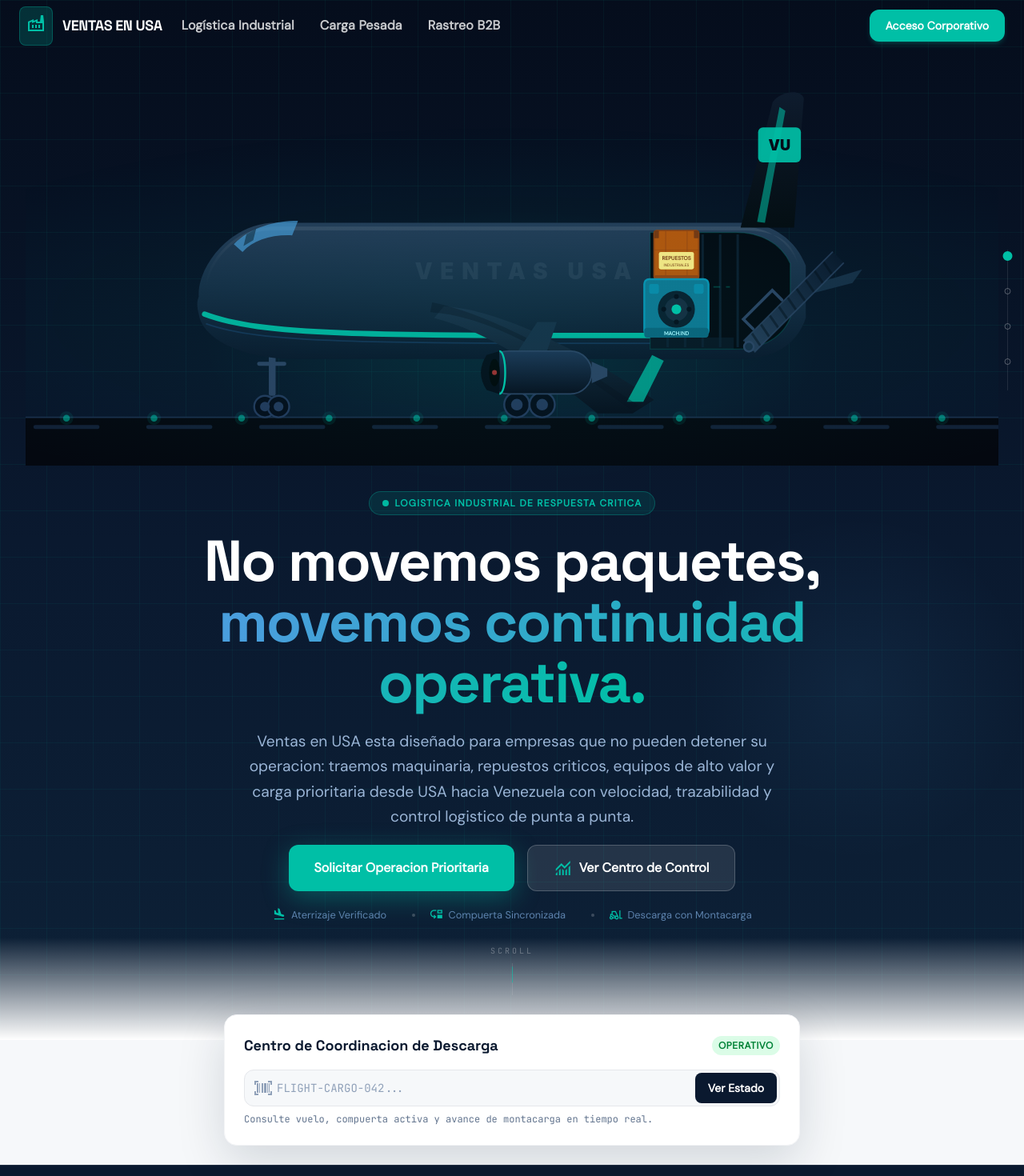
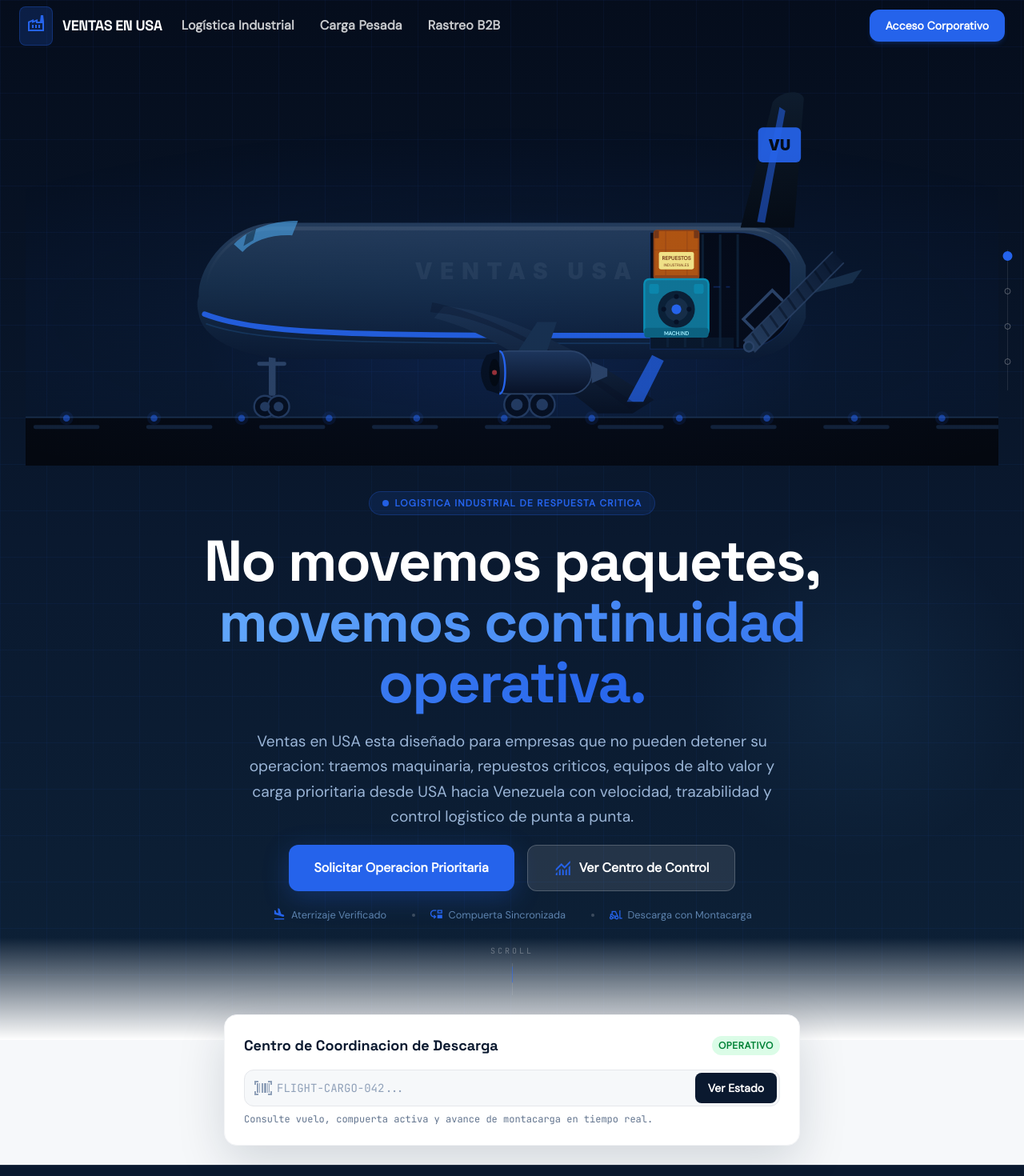
Before and after one commit to raor00/VentasUSA, a Next.js app: page / in a window 1280 px wide. Shown: the top 1470 px of the page at 80% size. Built offline with nearby package versions, Linux system fonts and the light colour scheme.

Commit message:
New color

```diff
--- a/src/app/globals.css
+++ b/src/app/globals.css
@@ -4,8 +4,8 @@
   /* Colors - Industrial Theme */
   --color-primary: #0A192F;
   --color-secondary: #112240;
-  --color-accent: #00BFA6;
-  --color-accent-hover: #00a08b;
+  --color-accent: #2563EB;
+  --color-accent-hover: #1D4ED8;
   --color-background-light: #F6F8FA;
   --color-background-dark: #101722;
   --color-surface: #FFFFFF;
@@ -76,8 +76,8 @@
 
 /* Glow pulse */
 @keyframes glow-pulse {
-  0%, 100% { box-shadow: 0 0 8px rgba(0, 191, 166, 0.3); }
-  50%       { box-shadow: 0 0 24px rgba(0, 191, 166, 0.7); }
+  0%, 100% { box-shadow: 0 0 8px rgba(37, 99, 235, 0.28); }
+  50%       { box-shadow: 0 0 24px rgba(37, 99, 235, 0.55); }
 }
 
 /* Float */
@@ -128,7 +128,7 @@ body {
 
 .scroll-progress-bar {
   transform-origin: left center;
-  background: linear-gradient(90deg, #00BFA6, #4a9edd, #00BFA6);
+  background: linear-gradient(90deg, #2563EB, #60A5FA, #2563EB);
   background-size: 200% auto;
   animation: shimmer 3s linear infinite;
   height: 3px;
@@ -214,7 +214,7 @@ body {
 .trail-particle {
   position: absolute;
   border-radius: 50%;
-  background: #00BFA6;
+  background: #2563EB;
   will-change: transform, opacity;
 }
 
--- a/src/app/login/page.tsx
+++ b/src/app/login/page.tsx
@@ -114,7 +114,7 @@ export default function LoginPage() {
                             <p className="text-xs text-slate-400 font-medium mb-4">
                                 ¿No tienes una cuenta corporativa?
                             </p>
-                            <button className="text-sm font-bold text-accent hover:text-teal-600 transition-colors uppercase tracking-wide">
+                            <button className="text-sm font-bold text-accent hover:text-blue-700 transition-colors uppercase tracking-wide">
                                 Solicitar Registro Industrial
                             </button>
                         </div>
--- a/src/app/page.tsx
+++ b/src/app/page.tsx
@@ -20,7 +20,7 @@ export default function LandingPage() {
 
             <div className="fixed right-5 top-1/2 -translate-y-1/2 z-200 hidden lg:block">
                 <div className="relative w-px h-44 bg-white/10 rounded-full overflow-hidden">
-                    <div className="scroll-route-fill absolute top-0 left-0 w-full h-full bg-linear-to-b from-accent to-teal-300 rounded-full origin-top scale-y-0" />
+                    <div className="scroll-route-fill absolute top-0 left-0 w-full h-full bg-linear-to-b from-accent to-blue-300 rounded-full origin-top scale-y-0" />
                 </div>
                 <div className="absolute top-0 left-1/2 -translate-x-1/2 w-full flex flex-col items-center gap-9 pt-1">
                     {(["hero", "process", "urgency", "cta"] as const).map((s, i) => (
@@ -47,11 +47,11 @@ export default function LandingPage() {
                     <div
                         className="absolute inset-0 pointer-events-none"
                         style={{
-                            backgroundImage: "linear-gradient(rgba(0,191,166,0.06) 1px, transparent 1px), linear-gradient(to right, rgba(0,191,166,0.06) 1px, transparent 1px)",
+                            backgroundImage: "linear-gradient(rgba(37,99,235,0.06) 1px, transparent 1px), linear-gradient(to right, rgba(37,99,235,0.06) 1px, transparent 1px)",
                             backgroundSize: "min(58px, 12vw) min(58px, 12vw)",
                         }}
                     />
-                    <div className="absolute top-1/3 left-1/2 -translate-x-1/2 -translate-y-1/2 w-[65vw] max-w-[760px] h-[42vh] rounded-full pointer-events-none" style={{ background: "radial-gradient(ellipse, rgba(0,191,166,0.1) 0%, transparent 72%)" }} />
+                    <div className="absolute top-1/3 left-1/2 -translate-x-1/2 -translate-y-1/2 w-[65vw] max-w-[760px] h-[42vh] rounded-full pointer-events-none" style={{ background: "radial-gradient(ellipse, rgba(37,99,235,0.1) 0%, transparent 72%)" }} />
                     <div className="absolute top-1/2 right-0 w-[42vw] max-w-[420px] h-[42vw] max-h-[420px] rounded-full pointer-events-none" style={{ background: "radial-gradient(ellipse, rgba(74,158,221,0.08) 0%, transparent 72%)" }} />
 
                     <div className="relative z-10 max-w-7xl mx-auto px-4 sm:px-6 lg:px-8 pt-24 pb-14 min-h-svh flex flex-col justify-center gap-6 sm:gap-8">
@@ -60,7 +60,7 @@ export default function LandingPage() {
                         </div>
 
                         <div className="w-full max-w-4xl mx-auto text-center flex flex-col items-center gap-4 sm:gap-5">
-                            <div data-hero-animate className="inline-flex items-center gap-2 px-4 py-1.5 rounded-full border" style={{ background: "rgba(0,191,166,0.12)", borderColor: "rgba(0,191,166,0.3)" }}>
+                            <div data-hero-animate className="inline-flex items-center gap-2 px-4 py-1.5 rounded-full border" style={{ background: "rgba(37,99,235,0.12)", borderColor: "rgba(37,99,235,0.28)" }}>
                                 <span className="w-2 h-2 rounded-full bg-accent animate-pulse shrink-0" />
                                 <span className="text-[11px] sm:text-xs font-bold text-accent tracking-widest uppercase">Logistica Industrial de Respuesta Critica</span>
                             </div>
@@ -68,7 +68,7 @@ export default function LandingPage() {
                             <h1 data-hero-animate className="font-display font-bold text-white tracking-tight leading-[1.05] text-[clamp(2rem,7vw,4.5rem)]">
                                 No movemos paquetes,
                                 <br />
-                                <span className="animate-shimmer-text bg-[linear-gradient(90deg,#00BFA6,#4a9edd,#00BFA6)] bg-size-[200%_auto] bg-clip-text [-webkit-background-clip:text] [-webkit-text-fill-color:transparent]">
+                                <span className="animate-shimmer-text bg-[linear-gradient(90deg,#2563EB,#60A5FA,#2563EB)] bg-size-[200%_auto] bg-clip-text [-webkit-background-clip:text] [-webkit-text-fill-color:transparent]">
                                     movemos continuidad operativa.
                                 </span>
                             </h1>
@@ -78,7 +78,7 @@ export default function LandingPage() {
                             </p>
 
                             <div data-hero-animate className="flex flex-col sm:flex-row gap-4 justify-center w-full max-w-md sm:max-w-none">
-                                <button className="flex items-center justify-center gap-2 px-8 py-4 font-bold rounded-xl text-white transition-all duration-300 hover:-translate-y-1" style={{ background: "#00BFA6", boxShadow: "0 8px 32px rgba(0,191,166,0.35)" }}>
+                                <button className="flex items-center justify-center gap-2 px-8 py-4 font-bold rounded-xl text-white transition-all duration-300 hover:-translate-y-1" style={{ background: "#2563EB", boxShadow: "0 8px 32px rgba(37,99,235,0.28)" }}>
                                     Solicitar Operacion Prioritaria
                                 </button>
                                 <button className="flex items-center justify-center gap-2 px-8 py-4 font-bold rounded-xl text-white transition-all duration-300 hover:bg-white/20" style={{ background: "rgba(255,255,255,0.1)", border: "1px solid rgba(255,255,255,0.2)" }}>
@@ -168,7 +168,7 @@ export default function LandingPage() {
                             {[
                                 { num: "01", icon: "flight_land", bg: "#0A192F", iconColor: "white", title: "Aterrizaje y Posicionamiento", desc: "El avion reduce velocidad, toma pista y se alinea con zona de descarga para iniciar maniobra segura." },
                                 { num: "02", icon: "garage_door", bg: "white", iconColor: "#0A192F", border: true, title: "Apertura de Compuerta", desc: "La compuerta trasera desciende y habilita el corredor de salida de mercancia con senalizacion de seguridad." },
-                                { num: "03", icon: "forklift", bg: "#00BFA6", iconColor: "white", title: "Extraccion con Montacarga", desc: "El montacarga ingresa, toma la carga y la traslada al area de inspeccion sin romper la cadena operativa." },
+                                { num: "03", icon: "forklift", bg: "#2563EB", iconColor: "white", title: "Extraccion con Montacarga", desc: "El montacarga ingresa, toma la carga y la traslada al area de inspeccion sin romper la cadena operativa." },
                             ].map((card, index, arr) => (
                                 <div key={card.num} data-animate="card" className={`group relative bg-background-light p-6 sm:p-8 rounded-2xl border border-transparent hover:border-gray-200 hover:shadow-xl transition-all duration-300 ${index === arr.length - 1 ? "sm:col-span-2 sm:max-w-md sm:mx-auto md:col-span-1 md:max-w-none" : ""}`}>
                                     <div className="absolute top-0 right-0 p-4 font-display text-5xl sm:text-6xl font-bold text-primary select-none" style={{ opacity: 0.08 }}>{card.num}</div>
@@ -185,13 +185,13 @@ export default function LandingPage() {
 
                 <section id="heavy-cargo-section" data-section="urgency" className="relative py-20 sm:py-24 overflow-hidden" style={{ background: "#0A192F" }}>
                     <div className="parallax-grid absolute inset-0 opacity-5 pointer-events-none" style={{ backgroundImage: "linear-gradient(#ffffff 1px, transparent 1px), linear-gradient(to right, #ffffff 1px, transparent 1px)", backgroundSize: "40px 40px" }} />
-                    <div className="absolute top-1/4 right-1/4 w-64 h-64 rounded-full pointer-events-none" style={{ background: "radial-gradient(ellipse, rgba(0,191,166,0.12) 0%, transparent 70%)" }} />
+                    <div className="absolute top-1/4 right-1/4 w-64 h-64 rounded-full pointer-events-none" style={{ background: "radial-gradient(ellipse, rgba(37,99,235,0.12) 0%, transparent 70%)" }} />
 
                     <div className="max-w-7xl mx-auto px-4 sm:px-6 lg:px-8 relative z-10">
                         <div className="flex flex-col lg:flex-row items-center gap-10 sm:gap-12">
                             <div className="lg:w-1/2 w-full">
                                 <div data-animate="badge" className="inline-flex items-center gap-2 px-3 py-1 rounded-lg mb-5 sm:mb-6" style={{ background: "rgba(255,255,255,0.1)", border: "1px solid rgba(255,255,255,0.2)" }}>
-                                    <span className="material-symbols-outlined text-accent text-sm">emergency</span>
+                                     <span className="material-symbols-outlined text-accent text-sm">emergency</span>
                                     <span className="font-mono text-xs text-accent font-bold tracking-wider uppercase">Control de Operacion</span>
                                 </div>
 
@@ -211,7 +211,7 @@ export default function LandingPage() {
                                         { icon: "responsive_layout", title: "Vista Responsive", desc: "La experiencia se adapta a mobile, tablet y escritorio." },
                                     ].map((item) => (
                                         <li key={item.title} data-animate="item" className="flex items-start gap-3">
-                                            <div className="p-1.5 rounded-lg shrink-0" style={{ background: "rgba(0,191,166,0.2)" }}>
+                                            <div className="p-1.5 rounded-lg shrink-0" style={{ background: "rgba(37,99,235,0.18)" }}>
                                                 <span className="material-symbols-outlined text-accent text-lg sm:text-xl">{item.icon}</span>
                                             </div>
                                             <div>
@@ -258,7 +258,7 @@ export default function LandingPage() {
                                                 <span>Zona de Almacen</span>
                                             </div>
                                             <div className="h-2 rounded-full overflow-hidden relative" style={{ background: "rgba(255,255,255,0.1)" }}>
-                                                <div data-animate="progress-bar" className="absolute left-0 top-0 h-full w-3/4 rounded-full" style={{ background: "#00BFA6", boxShadow: "0 0 15px rgba(0,191,166,0.5)" }} />
+                                                <div data-animate="progress-bar" className="absolute left-0 top-0 h-full w-3/4 rounded-full" style={{ background: "#2563EB", boxShadow: "0 0 15px rgba(37,99,235,0.4)" }} />
                                             </div>
                                             <div className="grid grid-cols-3 gap-2 sm:gap-4 mt-4 sm:mt-6">
                                                 {[
@@ -293,7 +293,7 @@ export default function LandingPage() {
                             Coordinamos carga critica, maquinaria, repuestos y activos industriales desde USA hacia Venezuela con velocidad, trazabilidad y control operativo en cada etapa.
                         </p>
                         <div className="flex flex-col sm:flex-row justify-center gap-4">
-                            <button data-animate="cta-element" className="flex items-center justify-center px-8 h-12 text-white text-sm sm:text-base font-bold rounded-xl transition-all duration-300 hover:-translate-y-0.5" style={{ background: "#00BFA6", boxShadow: "0 4px 20px rgba(0,191,166,0.3)" }}>
+                            <button data-animate="cta-element" className="flex items-center justify-center px-8 h-12 text-white text-sm sm:text-base font-bold rounded-xl transition-all duration-300 hover:-translate-y-0.5" style={{ background: "#2563EB", boxShadow: "0 4px 20px rgba(37,99,235,0.24)" }}>
                                 Solicitar Evaluacion Logistica
                             </button>
                             <button data-animate="cta-element" className="flex items-center justify-center px-8 h-12 text-primary text-sm sm:text-base font-bold rounded-xl transition-colors hover:bg-black/5" style={{ border: "1px solid rgba(10,25,47,0.2)" }}>
--- a/src/components/AnimatedHeroScenario.tsx
+++ b/src/components/AnimatedHeroScenario.tsx
@@ -128,7 +128,7 @@ export default function AnimatedHeroScenario() {
             <div
                 className="absolute inset-0 pointer-events-none"
                 style={{
-                    background: "radial-gradient(ellipse 70% 50% at 50% 62%, rgba(0,191,166,0.08) 0%, transparent 100%)",
+                    background: "radial-gradient(ellipse 70% 50% at 50% 62%, rgba(37,99,235,0.08) 0%, transparent 100%)",
                 }}
             />
 
@@ -208,8 +208,8 @@ export default function AnimatedHeroScenario() {
                 {/* Taxiway edge lights */}
                 {[...Array(11)].map((_, i) => (
                     <g key={i}>
-                        <circle cx={42 + i * 90} cy="351" r="3.5" fill="#00BFA6" opacity="0.55" />
-                        <circle cx={42 + i * 90} cy="351" r="7"   fill="#00BFA6" opacity="0.10" />
+                        <circle cx={42 + i * 90} cy="351" r="3.5" fill="#2563EB" opacity="0.55" />
+                        <circle cx={42 + i * 90} cy="351" r="7"   fill="#2563EB" opacity="0.10" />
                     </g>
                 ))}
 
@@ -220,7 +220,7 @@ export default function AnimatedHeroScenario() {
                     <ellipse
                         className="eng-glow"
                         cx="555" cy="222" rx="68" ry="20"
-                        fill="#00BFA6"
+                        fill="#2563EB"
                         filter="url(#ahsGlow)"
                         opacity="0"
                     />
@@ -310,11 +310,11 @@ export default function AnimatedHeroScenario() {
 
                     {/* Fin accent stripe (teal) */}
                     <path d="M 752 149 L 775 31 L 781 35 L 760 150 Z"
-                        fill="#00BFA6" opacity="0.55" />
+                        fill="#2563EB" opacity="0.55" />
 
                     {/* VU logo BOX — on the fin, NOT the wing */}
                     <rect x="753" y="52" width="44" height="36" rx="5"
-                        fill="#00BFA6" opacity="0.92" />
+                        fill="#2563EB" opacity="0.92" />
                     <text x="775" y="76"
                         fill="#040c18" fontSize="15" fontWeight="900"
                         textAnchor="middle" fontFamily="Inter, sans-serif"
@@ -338,7 +338,7 @@ export default function AnimatedHeroScenario() {
 
                     {/* ── BRANDING CHEATLINE ── */}
                     <path d="M 184 244 C 242 266, 344 266, 668 266"
-                        stroke="#00BFA6" strokeWidth="5.5" fill="none" strokeLinecap="round" opacity="0.9" />
+                        stroke="#2563EB" strokeWidth="5.5" fill="none" strokeLinecap="round" opacity="0.9" />
                     <path d="M 186 254 C 242 274, 344 274, 668 274"
                         stroke="#1a4470" strokeWidth="1.5"  fill="none" strokeLinecap="round" opacity="0.55" />
 
@@ -353,7 +353,7 @@ export default function AnimatedHeroScenario() {
                     " fill="url(#ahsWing)" />
                     {/* Winglet */}
                     <path d="M 635 334 L 656 292 L 644 286 L 618 334 Z"
-                        fill="#00BFA6" opacity="0.72" />
+                        fill="#2563EB" opacity="0.72" />
                     {/* Flap panel line */}
                     <path d="M 418 232 C 458 240, 525 266, 630 338 L 622 342 C 526 270, 460 244, 416 242 Z"
                         fill="#060e1c" opacity="0.35" />
@@ -372,7 +372,7 @@ export default function AnimatedHeroScenario() {
                         <ellipse cx="8" cy="22" rx="5.5" ry="14" fill="#010508" />
                         {/* Accent intake ring */}
                         <path d="M 13 0 C 21 0, 21 44, 13 44"
-                            stroke="#00BFA6" strokeWidth="2" fill="none" />
+                            stroke="#2563EB" strokeWidth="2" fill="none" />
                         {/* Exhaust cone */}
                         <path d="M 108 11 L 124 18 L 124 26 L 108 33 Z" fill="#2a4060" />
                         {/* Anti-collision beacon */}
@@ -415,7 +415,7 @@ export default function AnimatedHeroScenario() {
 
                     {/* Deck floor line */}
                     <line x1="642" y1="216" x2="724" y2="216"
-                        stroke="#00BFA6" strokeWidth="1.5"
+                        stroke="#2563EB" strokeWidth="1.5"
                         strokeDasharray="7 6" opacity="0.28" />
 
                     {/* Floor grating */}
@@ -431,7 +431,7 @@ export default function AnimatedHeroScenario() {
                         C 776 272, 752 280, 728 280
                         L 642 280
                         Z
-                    " fill="none" stroke="#00BFA6" strokeWidth="1" opacity="0.20" />
+                    " fill="none" stroke="#2563EB" strokeWidth="1" opacity="0.20" />
 
                     {/* ── CARGO ITEM 1 — Repuestos crate (yellow) ── */}
                     {/*
@@ -464,7 +464,7 @@ export default function AnimatedHeroScenario() {
                         {/* Gear face */}
                         <circle cx="33" cy="31" r="19" fill="#091c2c" />
                         <circle cx="33" cy="31" r="12" fill="#152a3e" />
-                        <circle cx="33" cy="31" r="5"  fill="#00BFA6" />
+                        <circle cx="33" cy="31" r="5"  fill="#2563EB" />
                         {[0, 90, 180, 270].map((deg, i) => (
                             <circle
                                 key={i}
@@ -597,7 +597,7 @@ export default function AnimatedHeroScenario() {
                             fill="#0e7490" stroke="#0891b2" strokeWidth="2" />
                         <circle cx="-17" cy="22" r="16" fill="#091c2c" />
                         <circle cx="-17" cy="22" r="10" fill="#152a3e" />
-                        <circle cx="-17" cy="22" r="4.5" fill="#00BFA6" />
+                        <circle cx="-17" cy="22" r="4.5" fill="#2563EB" />
                         {[0, 90, 180, 270].map((deg, i) => (
                             <circle
                                 key={i}
--- a/src/components/Navbar.tsx
+++ b/src/components/Navbar.tsx
@@ -94,7 +94,7 @@ export default function Navbar() {
 
                         <Link
                             href="/login"
-                            className="hidden sm:flex items-center justify-center px-5 h-10 text-sm font-bold rounded-xl transition-all duration-300 whitespace-nowrap bg-accent text-white hover:bg-teal-400 shadow-md shadow-accent/20"
+                            className="hidden sm:flex items-center justify-center px-5 h-10 text-sm font-bold rounded-xl transition-all duration-300 whitespace-nowrap bg-accent text-white hover:bg-blue-700 shadow-md shadow-accent/20"
                         >
                             Acceso Corporativo
                         </Link>
--- a/src/components/ScrollAnimationEngine.tsx
+++ b/src/components/ScrollAnimationEngine.tsx
@@ -285,9 +285,9 @@ export default function ScrollAnimationEngine() {
                     trigger: section,
                     start: "top 60%",
                     end: "bottom 40%",
-                    onEnter: () => gsap.to(dot, { backgroundColor: "#00BFA6", borderColor: "#00BFA6", scale: 1.5, duration: 0.3 }),
+                    onEnter: () => gsap.to(dot, { backgroundColor: "#2563EB", borderColor: "#2563EB", scale: 1.5, duration: 0.3 }),
                     onLeave: () => gsap.to(dot, { backgroundColor: "transparent", borderColor: "rgba(255,255,255,0.3)", scale: 1, duration: 0.3 }),
-                    onEnterBack: () => gsap.to(dot, { backgroundColor: "#00BFA6", borderColor: "#00BFA6", scale: 1.5, duration: 0.3 }),
+                    onEnterBack: () => gsap.to(dot, { backgroundColor: "#2563EB", borderColor: "#2563EB", scale: 1.5, duration: 0.3 }),
                     onLeaveBack: () => gsap.to(dot, { backgroundColor: "transparent", borderColor: "rgba(255,255,255,0.3)", scale: 1, duration: 0.3 }),
                 });
                 triggers.push(st);
```
Also changed, not shown: src/app/dashboard/page.tsx (+8 -8 lines), src/components/CargoPlane.tsx (+13 -13 lines).
